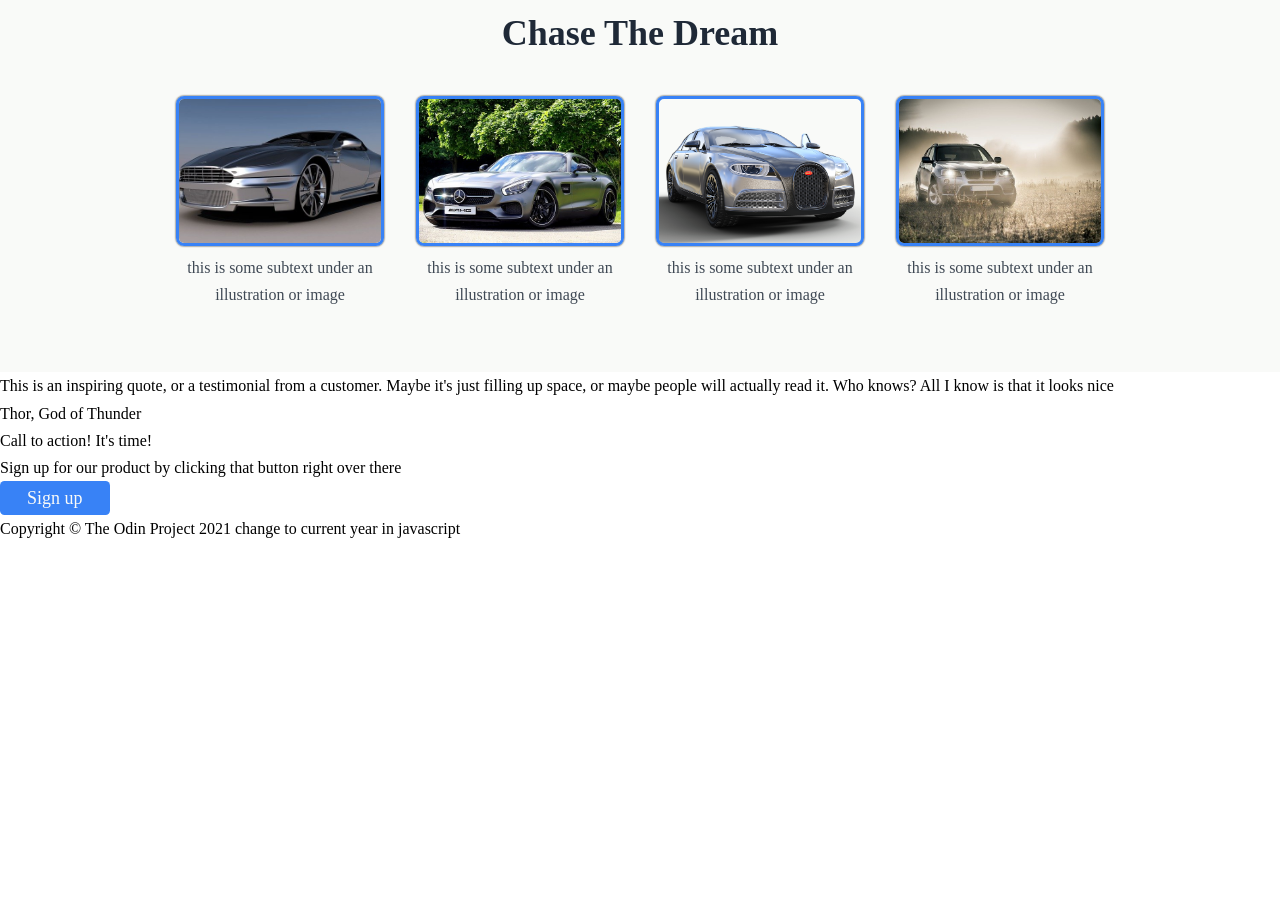
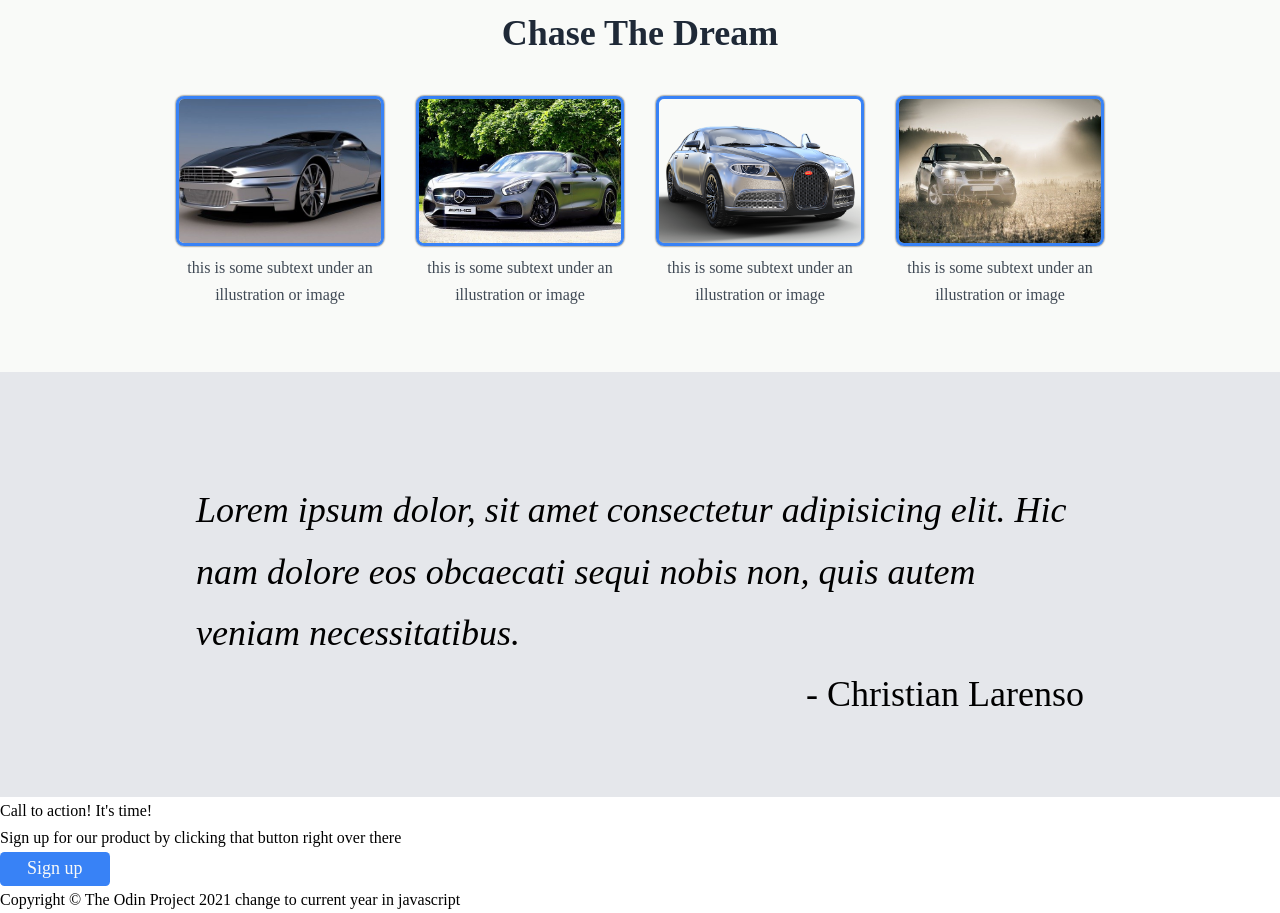
Before and after one commit to krzysztof-kozak/odin-landing-page, a plain HTML site: page index.html in a window 1280 px wide. Shown: the part 536-1449 px from the top of the page. Before the commit the page ends 1079 px from the top, so only its background shows below. Drawn offline with Linux system fonts and the light colour scheme.

Commit message:
Style quote section

```diff
--- a/css/style.css
+++ b/css/style.css
@@ -154,3 +154,20 @@ body {
   color: rgb(31 41 55 / 0.85);
   text-align: center;
 }
+
+.quote {
+  font-size: var(--fs-quote);
+
+  background-color: var(--bc-quote);
+  padding-top: 3em;
+  padding-bottom: 2em;
+}
+
+.quote__text {
+  font-style: var(--fst-quote);
+  font-weight: var(--fw-quote);
+}
+
+.quote__author {
+  text-align: right;
+}
--- a/index.html
+++ b/index.html
@@ -4,14 +4,14 @@
     <meta charset="UTF-8" />
     <meta http-equiv="X-UA-Compatible" content="IE=edge" />
     <meta name="viewport" content="width=device-width, initial-scale=1.0" />
-    <link rel="stylesheet" href="./css/reset.css">
-    <link rel="stylesheet" href="./css/style.css">
+    <link rel="stylesheet" href="./css/reset.css" />
+    <link rel="stylesheet" href="./css/style.css" />
     <title>Odin Landing Page</title>
   </head>
   <body>
     <header class="header">
       <div class="content header-grid">
-        <p class="header__logo" > A Car company Inc.</p>
+        <p class="header__logo">A Car company Inc.</p>
         <nav class="header__nav">
           <ul class="nav-list">
             <li><a href="#" class="nav-list__link">your car</a></li>
@@ -26,45 +26,75 @@
               This website has some subtext that goes here under the main title.
               It's a smaller font and the color is lower contrast.
             </p>
-            <button class="button button--hero">Sign up</a>
+            <button class="button button--hero">Sign up</button>
           </div>
-          <img class="hero__image" src="./assets/hero.jpg" alt="placeholder for an image" />
+          <img
+            class="hero__image"
+            src="./assets/hero.jpg"
+            alt="placeholder for an image"
+          />
         </div>
       </div>
     </header>
 
     <main class="main">
       <section class="gallery">
-          <div class="content">
+        <div class="content">
           <h2 class="gallery__title">Chase The Dream</h2>
           <div class="gallery-grid">
             <div class="img-container">
-              <img class="gallery__img" src="./assets/gallery1.jpg" alt="a luxorious car model 1" />
-              <p class="gallery__text">this is some subtext under an illustration or image</p>
+              <img
+                class="gallery__img"
+                src="./assets/gallery1.jpg"
+                alt="a luxorious car model 1"
+              />
+              <p class="gallery__text">
+                this is some subtext under an illustration or image
+              </p>
             </div>
             <div class="img-container">
-              <img class="gallery__img" src="./assets/galery2.jpg" alt="a luxorious car model 2" />
-              <p class="gallery__text">this is some subtext under an illustration or image</p>
+              <img
+                class="gallery__img"
+                src="./assets/galery2.jpg"
+                alt="a luxorious car model 2"
+              />
+              <p class="gallery__text">
+                this is some subtext under an illustration or image
+              </p>
             </div>
             <div class="img-container">
-              <img class="gallery__img" src="./assets/gallery3.png" alt="a luxorious car model 3" />
-              <p class="gallery__text">this is some subtext under an illustration or image</p>
+              <img
+                class="gallery__img"
+                src="./assets/gallery3.png"
+                alt="a luxorious car model 3"
+              />
+              <p class="gallery__text">
+                this is some subtext under an illustration or image
+              </p>
             </div>
             <div class="img-container">
-              <img class="gallery__img" src="./assets/galery4.jpg" alt="a luxorious car model 4" />
-              <p class="gallery__text">this is some subtext under an illustration or image</p>
+              <img
+                class="gallery__img"
+                src="./assets/galery4.jpg"
+                alt="a luxorious car model 4"
+              />
+              <p class="gallery__text">
+                this is some subtext under an illustration or image
+              </p>
             </div>
           </div>
         </div>
-        </section>
+      </section>
 
       <section class="quote">
-        <p class="quote__text">
-          This is an inspiring quote, or a testimonial from a customer. Maybe
-          it's just filling up space, or maybe people will actually read it. Who
-          knows? All I know is that it looks nice
-        </p>
-        <p class="quote_author">Thor, God of Thunder</p>
+        <div class="content">
+          <p class="quote__text">
+            Lorem ipsum dolor, sit amet consectetur adipisicing elit. Hic nam
+            dolore eos obcaecati sequi nobis non, quis autem veniam
+            necessitatibus.
+          </p>
+          <p class="quote__author">- Christian Larenso</p>
+        </div>
       </section>
 
       <section class="cta">
@@ -80,7 +110,9 @@
       </section>
     </main>
     <footer class="footer">
-        <p class="footer__text">Copyright © The Odin Project 2021 change to current year in javascript</p>
+      <p class="footer__text">
+        Copyright © The Odin Project 2021 change to current year in javascript
+      </p>
     </footer>
   </body>
 </html>
```
